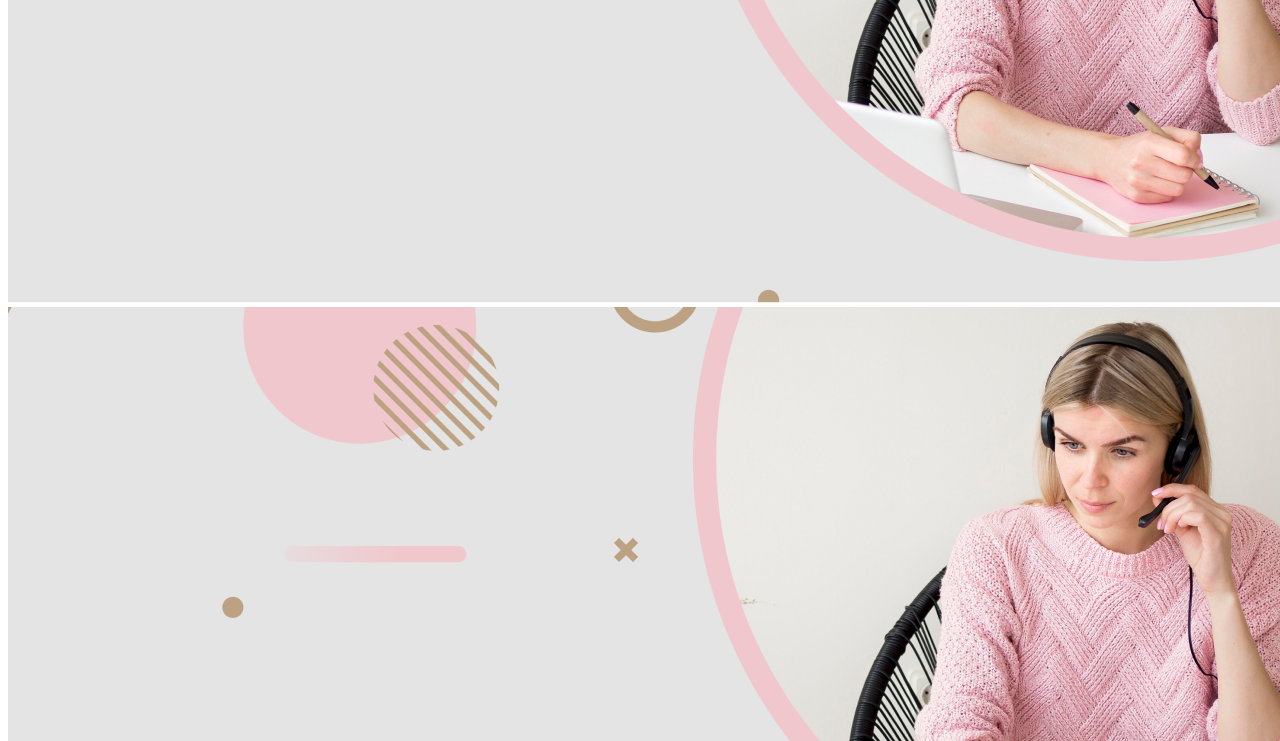
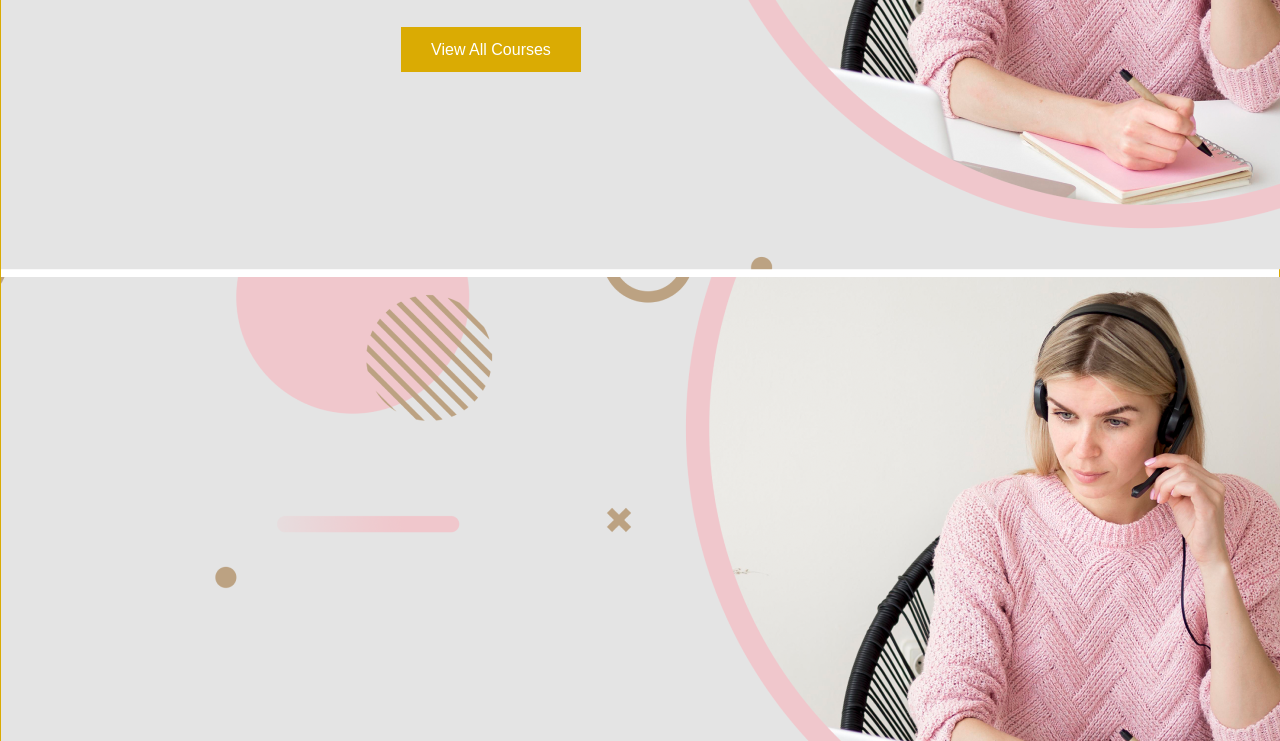
Before and after one commit to phuclesg/bthtml, a plain HTML site: page index.html in a window 1280 px wide. Shown: the part 606-1347 px from the top of the page. Drawn offline with Linux system fonts and the light colour scheme; some packages are replaced by stand-ins of ours; the site is published under a folder, as on GitHub Pages, so addresses that start at the root find nothing.

Commit message:
Update index.html

```diff
--- a/index.html
+++ b/index.html
@@ -1,10 +1,10 @@
 <!DOCTYPE html>
 <html>
     <head>
-        <link rel="stylesheet" href="/css/grid.css">
-        <link rel="stylesheet" href="/css/all.min.css">
-        <link rel="stylesheet" href="/js/carousel-lazy-loading-square/square1.min.css">
-        <link rel="stylesheet" href="/css/style.css">
+        <link rel="stylesheet" href="css/grid.css">
+        <link rel="stylesheet" href="css/all.min.css">
+        <link rel="stylesheet" href="js/carousel-lazy-loading-square/square1.min.css">
+        <link rel="stylesheet" href="css/style.css">
         <meta http-equiv="Content-Type" content="text/html;charset=UTF-8">
         <title>Lê Hồng Phúc</title>
     </head>
```
